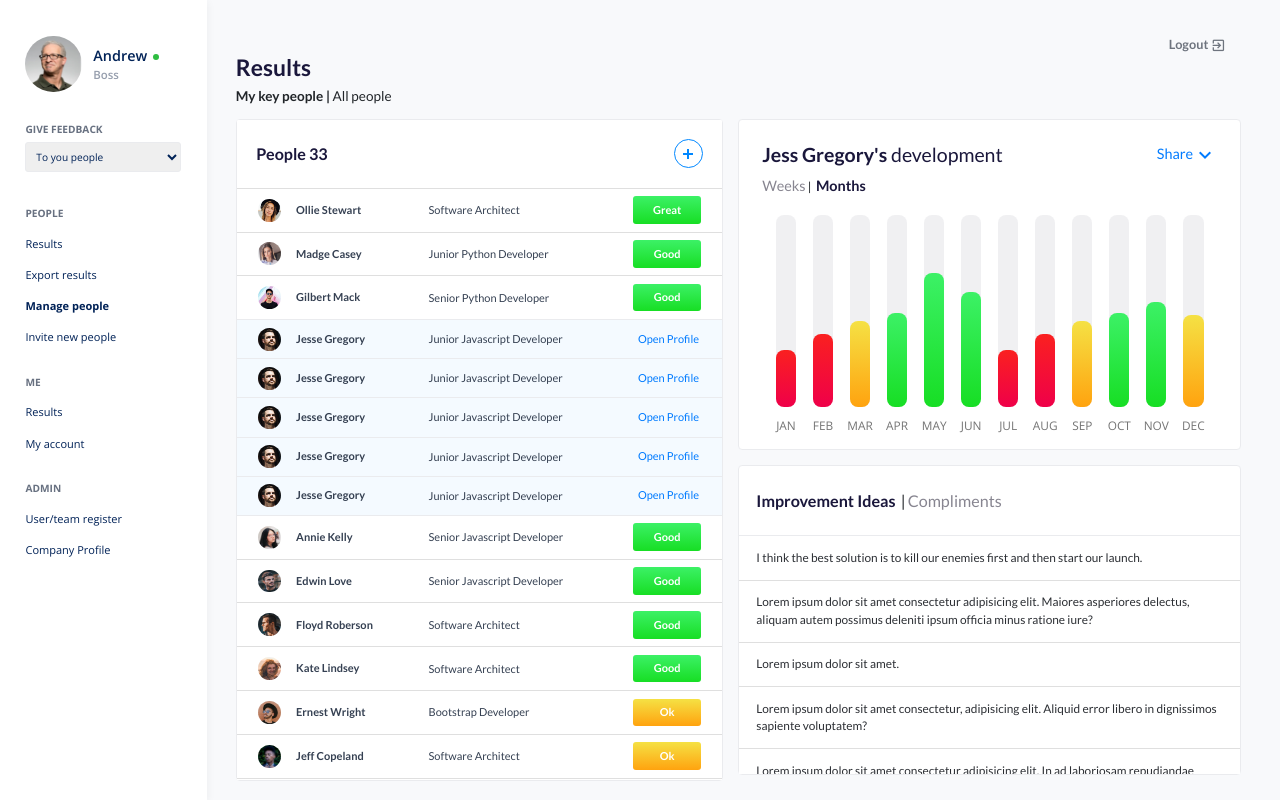
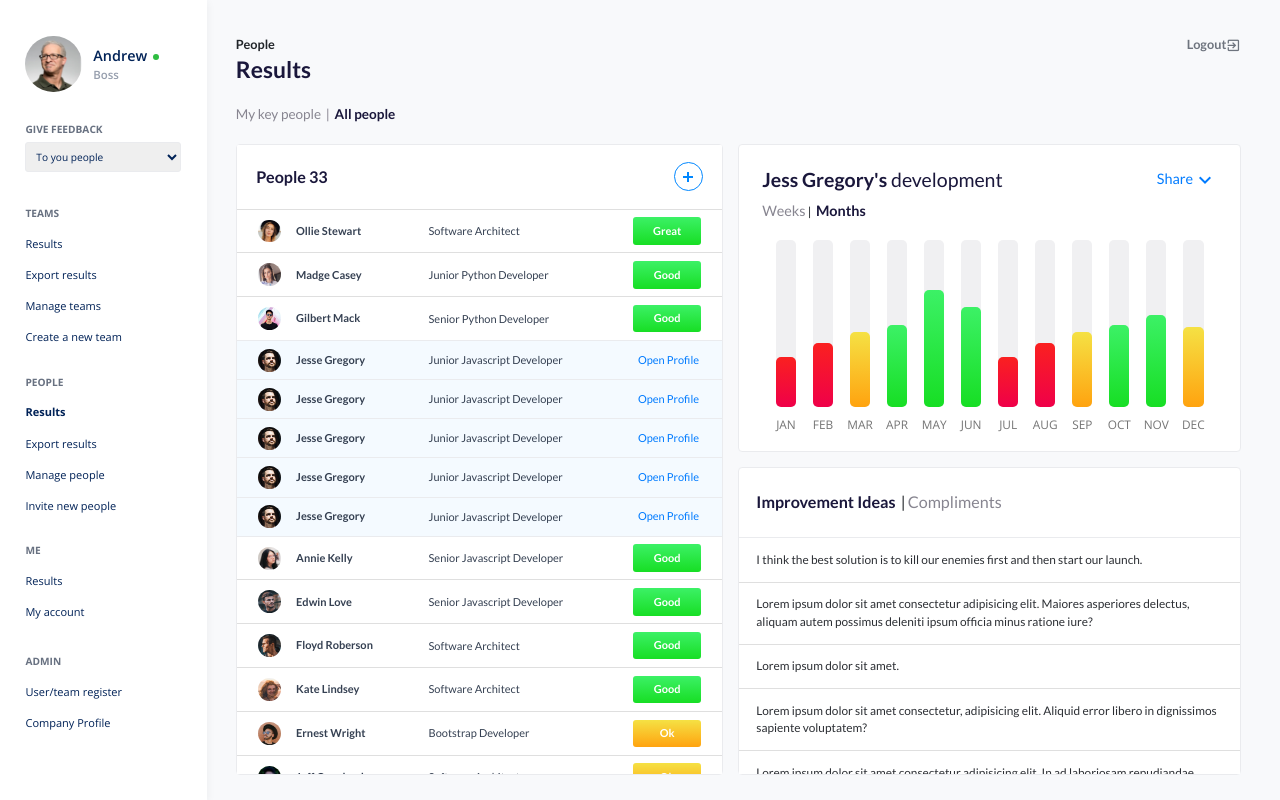
Before and after one commit to markrajk/dashboard-frontend-my-key-people-NEW, a plain HTML site: page index.html in a window 1280 px wide. Drawn offline with nearby package versions, Linux system fonts and the light colour scheme.

Commit message:
layout fixed

```diff
--- a/index.html
+++ b/index.html
@@ -13,7 +13,6 @@
 </head>
 <body>
     <main class="d-flex">
-    <!-- SIDEBAR SECTION -->
 <!-- SIDEBAR SECTION-->
 <div class="sidebar d-flex flex-column bg-white">
     <div class="sidebar-info d-flex align-items-center">
@@ -32,7 +31,7 @@
     </div>
 
     <div class="sidebar-body">
-        <!-- <div class="sidebar-group">
+        <div class="sidebar-group">
             <h3>TEAMS</h3>
             <ul class="list-unstyled">
                 <li><a href="#">Results </a></li>
@@ -40,14 +39,14 @@
                 <li><a href="#">Manage teams </a></li>
                 <li><a href="#">Create a new team </a></li>
             </ul>
-        </div> -->
+        </div>
 
         <div class="sidebar-group">
             <h3>PEOPLE</h3>
             <ul class="list-unstyled">
-                <li><a href="#">Results </a></li>
+                <li class="active"><a href="#">Results </a></li>
                 <li><a href="#">Export results </a></li>
-                <li class="active"><a href="#">Manage people</a></li>
+                <li><a href="#">Manage people</a></li>
                 <li><a href="#">Invite new people </a></li>
             </ul>
         </div>
@@ -73,12 +72,20 @@
     <!-- RESULTS SECTION -->
     <div class="results">
         <div class="results-header">
-            <div class="logout col-12 d-flex align-items-center justify-content-end">
-                <a href="#">Logout <i class="material-icons md-18 align-middle">exit_to_app</i></a>
+            <div class="results-header-logout d-flex justify-content-between">
+                <p class="mb-0">People</p>
+                <p class="text-right align-middle"><a href="#">Logout</a> <i
+                        class="material-icons align-middle">exit_to_app</i></p>
             </div>
-
-            <h2>Results</h2>
-            <p class="choose"><span>My key people |</span> All people</p>
+            <h2 class="mt-1 align-middle">Results</h2>
+            <p class="choose">My key people <span class="mx-1">|</span> <a href="#">All people</a></span></p>
+            <!-- <p class="choose"><span>My key people </span><span class="px-1">|</span> All people</p> -->
+            <!-- <div class="results-header-search">
+                <div class="input-group h-100">
+                    <i class="material-icons">search</i>
+                    <input class="m-auto" type="text" placeholder="Search...">
+                </div>
+            </div> -->
         </div>
 
         <div class="results-body">
@@ -205,7 +212,7 @@
                            <a class="share" href="#">Share<i class="material-icons align-middle">keyboard_arrow_down</i></a>
                         </div>
                         <div class="graph-card-body">
-                            <div class="bar d-none d-lg-block">
+                            <div class="bar d-none d-xl-block">
                                 <div class="bar-fill bar-fill-red" style="height: 30%;"></div>
                                 <div class="bar-info">JAN</div>
                             </div>
@@ -257,7 +264,8 @@
                     </div>
                 </div>
 
-                <div class="results-body-right-bottom bg-white">
+                <div class="results-body-right-bottom">
+                        <div class="right-container bg-white">
                             <div class="results-body-right-bottom-header">
                                 <p class="choose"><span class="active"><a href="#">Improvement Ideas</a></span> <span class="mx-1">|</span><a href="#">Compliments</a></p>
                             </div>
@@ -304,6 +312,7 @@
                 </div>
             </div>
         </div>
+    </div>
 
 </main>
 
--- a/scss/style.scss
+++ b/scss/style.scss
@@ -208,38 +208,53 @@ body {
 .results {
   margin-left: 24.4rem;
   width: 100% !important;
-  //max-height: 100vh;
-  //padding: 1rem;
+  height: 100vh;
   font-family: "Lato", sans-serif;
   padding: 0 4.6rem 0 3.4rem;
 
   &-header {
+    position: relative;
+    top: 0;
+    left: 0;
+    width: 100%;
+    height: 17rem;
     padding-top: 4.1rem;
-    height: 14rem;
+    background-color: #f8f9fb;
 
-    & .logout {
+    &-logout {
+      height: 2rem;
+      margin: 0;
       font-size: 1.5rem;
+      font-weight: 600;
+
       & a {
-        font-weight: 600;
         color: #6e747e;
+      }
 
-        & i {
-          font-size: 1.8rem;
-        }
+      & i {
+        margin-top: 0;
+        margin-left: -3px;
+        font-size: 1.8rem;
+        color: #6e747e;
       }
     }
 
     & h2 {
+      height: 3.7rem;
+      margin: 0;
       font-size: 2.7rem;
       font-weight: 600;
+      line-height: 1.37;
       color: #1a173b;
     }
 
     & .choose {
-      cursor: pointer;
+      margin: 2.2rem 0;
       font-size: 1.6rem;
-      & span {
+      color: #878590;
+      & a {
         font-weight: 700;
+        color: #1a173b;
       }
     }
   }
@@ -248,7 +263,7 @@ body {
     display: flex;
     justify-content: space-between;
     padding: 0 0 0 0;
-    //overflow: hidden;
+    height: calc(100% - 20rem);
 
     &-left {
       width: 50%;
@@ -260,12 +275,14 @@ body {
        }
 
       .people {
-        max-height: 100% !important;
+        height: 100% !important;
         border: 1.5px solid #EAEBEE;
         border-radius: 4px;
 
+
         & .card-header {
-          padding: 2.3rem;
+          height: 7.6rem;
+          padding: 0 2.3rem;
 
           & h3 {
             font-size: 1.9rem;
@@ -310,7 +327,8 @@ body {
           //max-height: calc(100% - 7.6rem);
           //height: 400px;
           //max-height: calc(100vh - 17rem -7.6rem);
-          max-height: calc(100vh - 17rem - 7.6rem);
+          //max-height: calc(100vh - 17rem - 7.6rem);
+          max-height: calc(100% - 7.6rem);
           overflow-y: scroll;
           overflow-x: hidden;
           -ms-overflow-style: none; /* Internet Explorer 10+ */
@@ -376,6 +394,7 @@ body {
 
     &-right {
       width: 50%;
+      height: 100%;
     //   display: flex;
     //   flex-direction: column;
       //margin-left: .5rem;
@@ -387,14 +406,14 @@ body {
 
       &-top {
         height: 50%;
-        margin-bottom: 3%;
+        padding-bottom: 1.5%;
         @include respond-v(desktop-sm) {
             height: calc(50% + 8.3rem);
           }
 
           @include respond-v(desktop-xsm) {
             height: 100%;
-            margin-bottom: 0;
+            padding-bottom: 0;
           }
         .graph-card {
           width: 100%;
@@ -408,6 +427,7 @@ body {
             padding-bottom: 2%;
             // margin-bottom: 0;
             padding-bottom: 0;
+            height: 10rem;
 
             h3 {
               font-size: 2.3rem;
@@ -453,7 +473,8 @@ body {
           &-body {
             display: flex;
             justify-content: space-between;
-            height: calc(100% - 9.9rem - 2.6rem);
+            //height: calc(100% - 9.9rem - 2.6rem);
+            height: calc(100% - 12.7rem);
             padding-left: 4.3rem;
             padding-right: 4.3rem;
             padding-bottom: 2.5rem;
@@ -462,7 +483,7 @@ body {
             & .bar {
               position: relative;
               width: 2.4rem;
-              border-radius: 8px;
+              border-radius: 5px;
               background-color: rgba($color: #c1c0c8, $alpha: 0.24);
 
               @include respond(desktop-lg) {
@@ -478,7 +499,7 @@ body {
                 position: absolute;
                 bottom: 0;
                 width: 100%;
-                border-radius: 8px;
+                border-radius: 5px;
 
                 &-green {
                   background: $green-gradient;
@@ -521,18 +542,25 @@ body {
       }
 
       &-bottom {
+        height: 50%;
+        padding-top: 1.5%;
+
+        & .right-container {
+          height: 100%;
+          border: 1.5px solid #EAEBEE;
+          border-radius: 4px;
+        }
+
         @include respond-v(desktop-sm) {
-            height: calc(50% - 1rem - 8.3rem);
+            height: calc(50% - 8.3rem);
           }
 
           @include respond-v(desktop-xsm) {
             display: none;
           }
-          border: 1.5px solid #EAEBEE;
-          border-radius: 4px;
 
         &-header {
-            display: flex;
+          display: flex;
           height: 8.3rem;
           padding: 0 2.7rem;
           width: 100%;
@@ -541,6 +569,7 @@ body {
         //   justify-content: space-between;
           padding: 2.5rem 2rem;
           border-bottom: 1.5px solid #EAEBEE;
+
           @include respond-v(desktop-sm) {
             display: none;
           }
@@ -561,16 +590,18 @@ body {
         }
 
         &-body {
-            height: 100%;
+            height: calc(100% - 8.3rem);
+
+            @include respond-v(desktop-sm) {
+              height: 100%;
+            }
 
           & .list-group-flush {
-            //max-height: calc(50vh - 9.9rem - 2.6rem - 7rem );
-            max-height: calc(50vh - 9.9rem - 2.6rem - 6.7rem );
+            height: 100%;
             overflow-y: scroll;
             overflow-x: hidden;
             -ms-overflow-style: none; /* Internet Explorer 10+ */
             scrollbar-width: none; /* Firefox */
-            //max-height: 32.15vh;
 
             &::-webkit-scrollbar {
               display: none; /* Safari and Chrome */
```
Also changed, not shown: css/style.css. Lines whose indentation alone changed are shown as unchanged.
